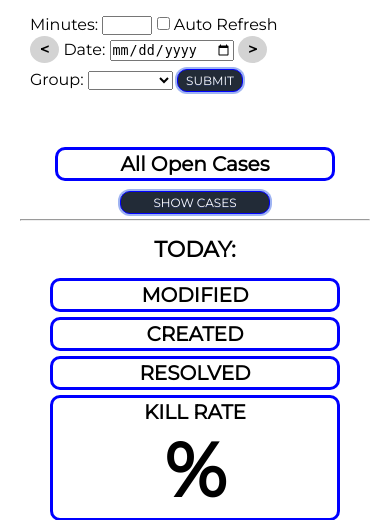
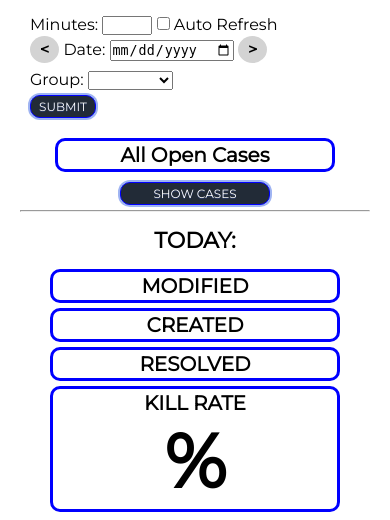
Before and after one commit to roovyshapiro/VTiger_KPI_Dashboard, a Django app: template VTiger_KPI_Dashboard/sales/templates/sales/cases.html in a window 390 px wide. Shown: the part 50-570 px from the top of the page. Run offline with Django 3.2, Linux system fonts and the light colour scheme; the template is opened without the code that fills it, so the values that code supplies are empty; parts of the project's set-up code (start-up, migrations or seed data) failed here and were passed over.

Commit message:
mobile friendly case submit button, matches sales

```diff
--- a/VTiger_KPI_Dashboard/sales/static/sales/style.css
+++ b/VTiger_KPI_Dashboard/sales/static/sales/style.css
@@ -436,10 +436,14 @@
         margin-bottom:10px;
     }
 
+   #cases_submit{
+        display:block;
+    }
+
     #group_name{
         font-weight:bold;
         font-size:35px;
-        margin-top:35px;
+        margin-top:5px;
     }
 
     .round_day_switcher {
@@ -597,11 +601,11 @@
         margin-top:10px;
     }
 
-        #all_open_cases{
+    #all_open_cases{
         margin-right:auto;
         margin-left:auto;
         margin-bottom:10px;
-        margin-top:10px;
+        margin-top:5px;
         width:80%;
     }
 
--- a/VTiger_KPI_Dashboard/sales/templates/sales/cases.html
+++ b/VTiger_KPI_Dashboard/sales/templates/sales/cases.html
@@ -8,7 +8,7 @@
             <option value="{{ group.assigned_groupname }}">{{ group.assigned_groupname }}</option>
         {% endfor %}
     </select>
-    <button type="submit" onclick="save_group_date()">SUBMIT</button>
+    <button type="submit" id="cases_submit" onclick="save_group_date()">SUBMIT</button>
     </form>
 {% endblock %}
 
```
